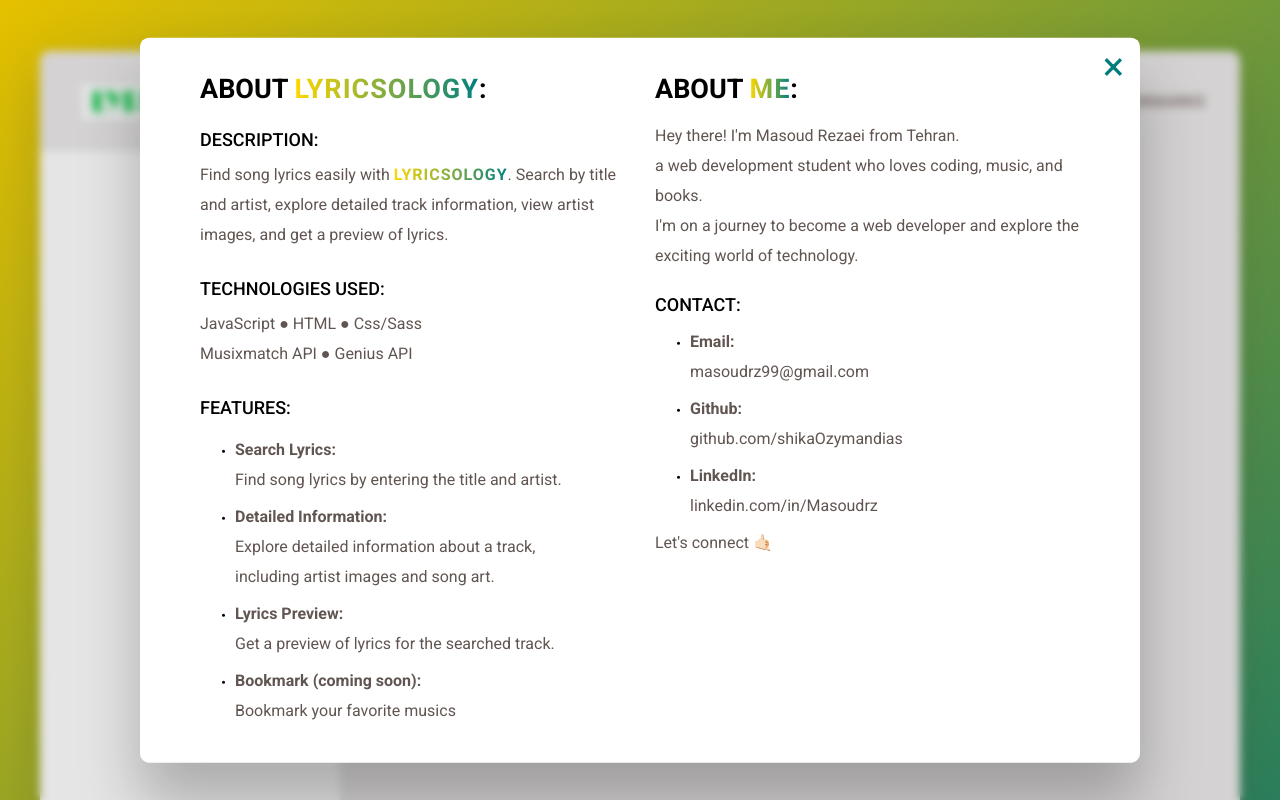
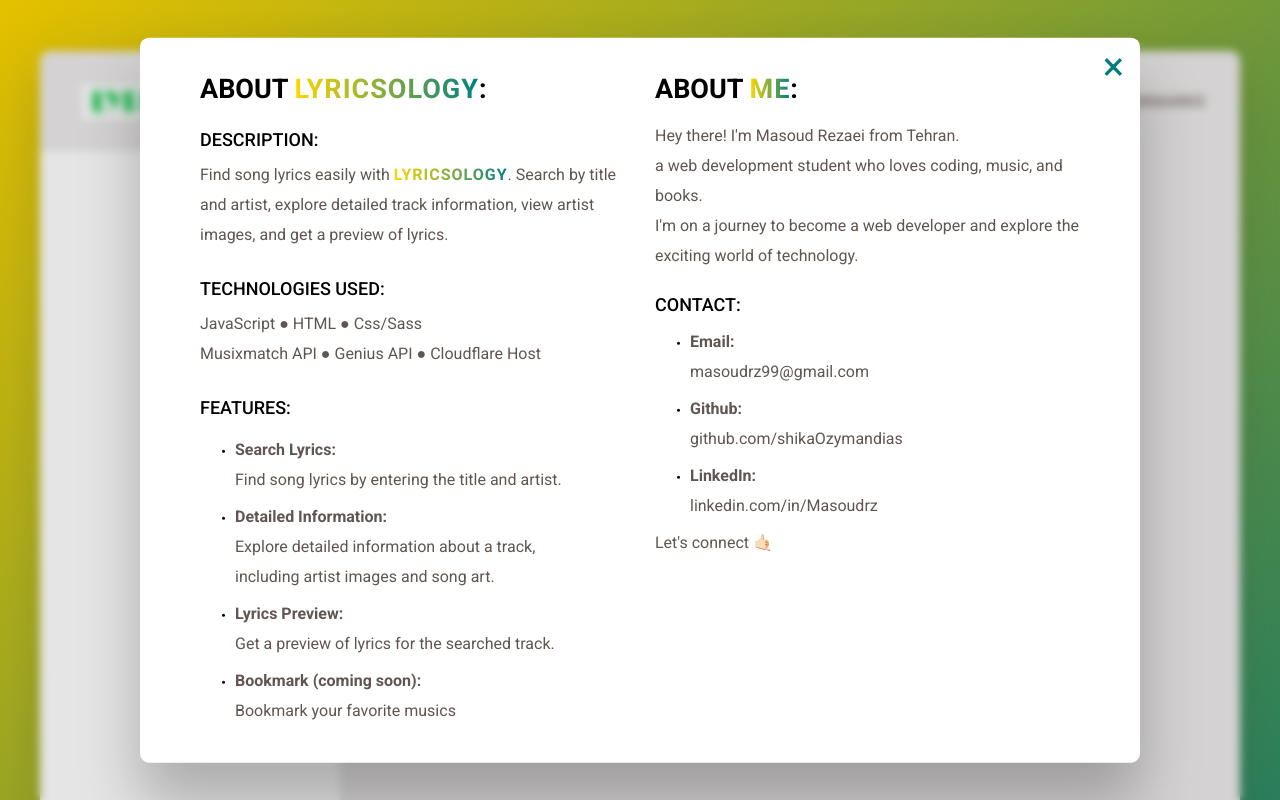
Before and after one commit to shikaOzymandias/Lyricsology, a website built with Parcel: page index.html in a window 1280 px wide. Both pictures are taken after a click on the button "ABOUT US". Shown: the top 800 px of the page. Built offline with nearby package versions, Linux system fonts and the light colour scheme; no server answers.

Commit message:
editing Modal

```diff
--- a/index.html
+++ b/index.html
@@ -271,7 +271,7 @@
             information, view artist images, and get a preview of lyrics.</p>
 
             <h2 class="modal__heading-secondary">Technologies Used: </h2>
-            <p class="paragraph">JavaScript &#9679 HTML &#9679 Css/Sass<br /> Musixmatch API &#9679 Genius API</p>
+            <p class="paragraph">JavaScript &#9679 HTML &#9679 Css/Sass<br /> Musixmatch API &#9679 Genius API &#9679 Cloudflare Host</p>
 
             <h2 class="modal__heading-secondary">Features:</h2>
             <ul>
```
